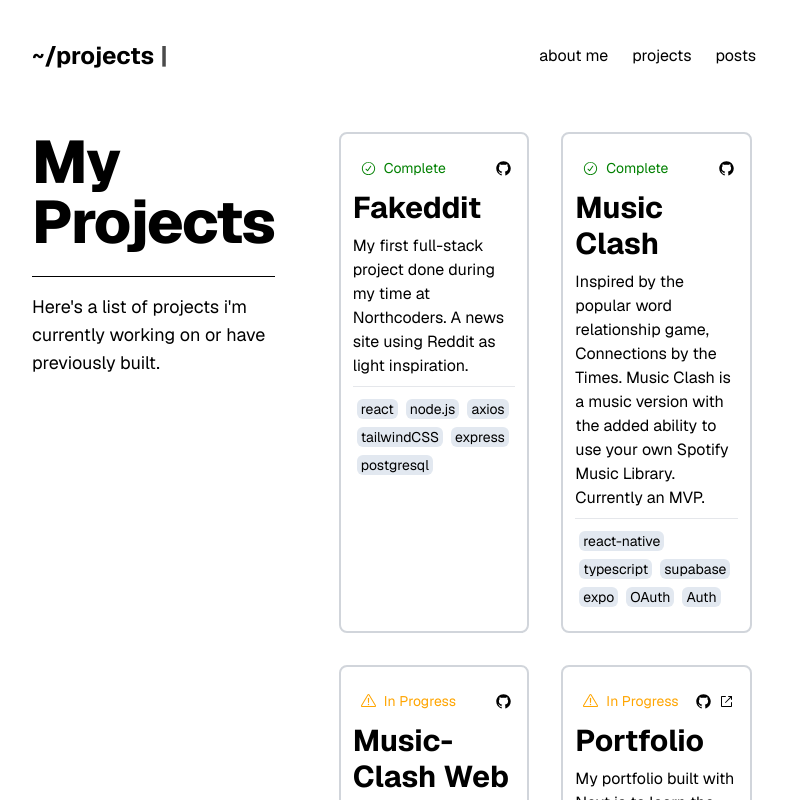
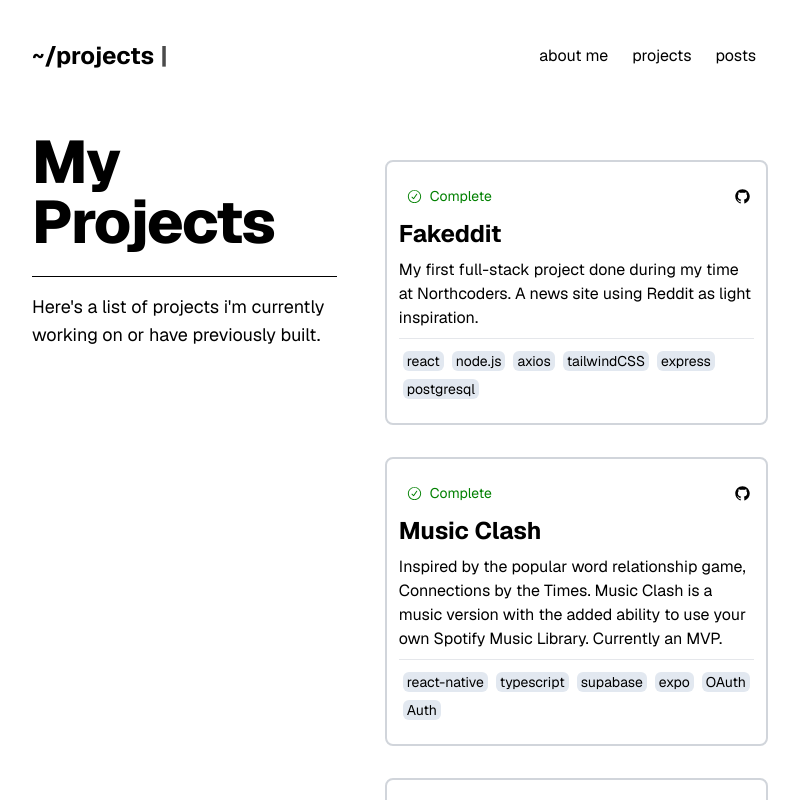
Before and after one commit to tartebabba/jezpie-portfolio-next.js, a Next.js app: page /projects in a window 1280 px wide. Shown: the top 800 px of the page, without its empty margins (240-1039 px from the left). Built offline with nearby package versions, Linux system fonts and the light colour scheme.

Commit message:
fix project cards

```diff
--- a/src/app/projects/project-cards.tsx
+++ b/src/app/projects/project-cards.tsx
@@ -10,11 +10,12 @@ import CardTopBorderFlex from '../_components/card-top-border-flex';
 
 export default function ProjectCards() {
   return (
-    <div className="my-1 grid grid-cols-2">
+    <div className="container py-12">
+      <div className="-m-4 flex flex-wrap">
         {projects.map((project) => (
           <div
             key={project.id}
-          className="m-4 rounded-lg border-2 border-gray-300 p-3 dark:border-gray-600"
+            className="m-4 h-full w-full rounded-lg border-2 border-gray-300 p-3 dark:border-gray-600"
           >
             {/* <img
             src={project.image}
@@ -25,7 +26,10 @@ export default function ProjectCards() {
           /> */}
             <div className="my-2 flex items-center justify-between px-1">
               {project.complete ? (
-              <div style={{ color: 'green' }} className="m-1 flex items-center">
+                <div
+                  style={{ color: 'green' }}
+                  className="m-1 flex items-center"
+                >
                   <CheckCircledIcon className="fill-green mr-2" />
                   <p className="text-sm">Complete</p>
                 </div>
@@ -49,7 +53,7 @@ export default function ProjectCards() {
                 )}
               </div>
             </div>
-          <h2 className="text-3xl font-bold hover:text-[hsl(280,100%,70%)]">
+            <h2 className="text-3xl sm:text-2xl font-bold hover:text-[hsl(280,100%,70%)]">
               {project.name}
             </h2>
             <p className="my-2">{project.description}</p>
@@ -61,5 +65,6 @@ export default function ProjectCards() {
           </div>
         ))}
       </div>
+    </div>
   );
 }
--- a/src/app/projects/projects.tsx
+++ b/src/app/projects/projects.tsx
@@ -5,7 +5,7 @@ export default function Projects() {
   return (
     <main className="mb-12 flex w-full flex-col gap-x-12 xl:flex-row xl:content-evenly">
       <div className="my-1 pt-4">
-        <h1 className="md:leading-14 pb-6 text-2xl font-extrabold leading-9 tracking-tight sm:text-4xl sm:leading-10 md:text-6xl">
+        <h1 className="md:leading-14 pb-6 text-3xl font-extrabold leading-9 tracking-tight sm:text-4xl sm:leading-10 md:text-6xl">
           My Projects
         </h1>
         <ContainerTopBorder>
```
Lines whose indentation alone changed are shown as unchanged.
